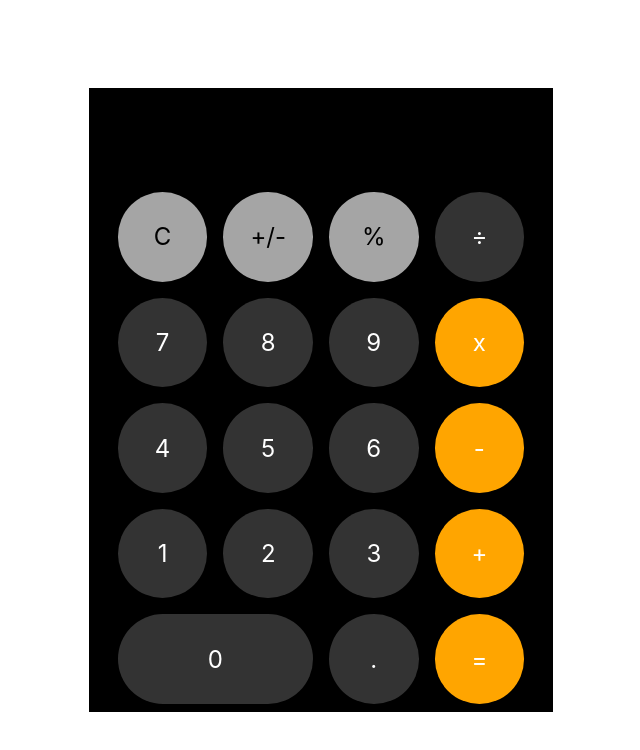
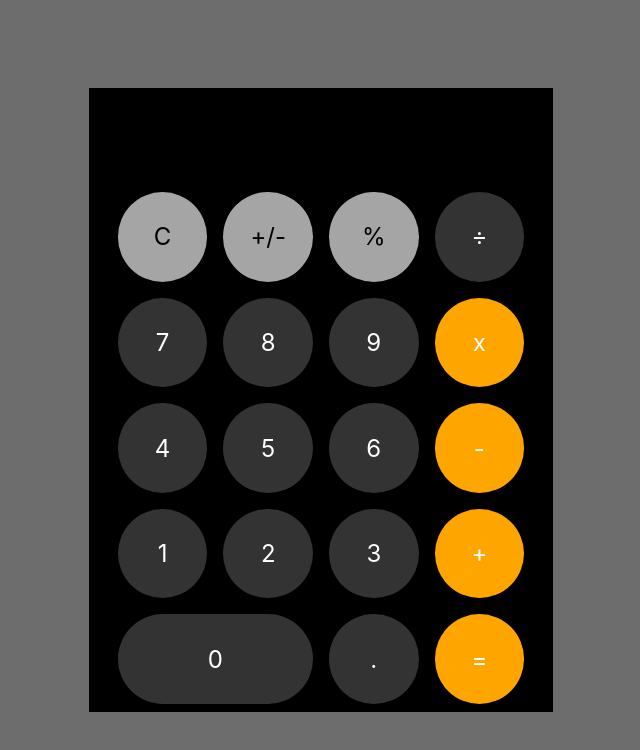
Before and after one commit to ambarbs/react-calculator, a React (Create React App) app: page / in a window 1280 px wide. Shown: the top 750 px of the page, without its empty margins (319-959 px from the left). Built offline with nearby package versions, Linux system fonts and the light colour scheme.

Commit message:
adjust styles

```diff
--- a/src/components/app/App.styles.js
+++ b/src/components/app/App.styles.js
@@ -1,14 +1,13 @@
 import styled from 'styled-components';
 
 export const AppWrapper = styled.div`
-  //background-color: #38423f;
-  background-size: cover;
+  background-color: #6d6d6d;
   display: flex;
   flex-direction: column;
   justify-content: space-evenly;
   align-items: center;
   height: 100vh;
   @media (max-width: 576px) {
-    flex-direction: column;
+   background-color: black;
   }
 `
--- a/src/components/calculator/Calculator.styles.js
+++ b/src/components/calculator/Calculator.styles.js
@@ -10,7 +10,7 @@ export const CalculatorWrapper = styled.div`
   width: 35vw;
 
   @media only screen and (max-width: 576px) {
-    width: 60vw;
+    width: 95vw;
   }
 `;
 
@@ -50,8 +50,8 @@ export const KeyWrapper = styled.div`
     grid-column: 1/span 2;
   }
   @media only screen and (max-width: 576px) {
-    width: 11vw;
-    height: 11vw;
+    width: 19vw;
+    height: 19vw;
     font-weight: 400;
     font-size: 1.25rem;
   }
```
